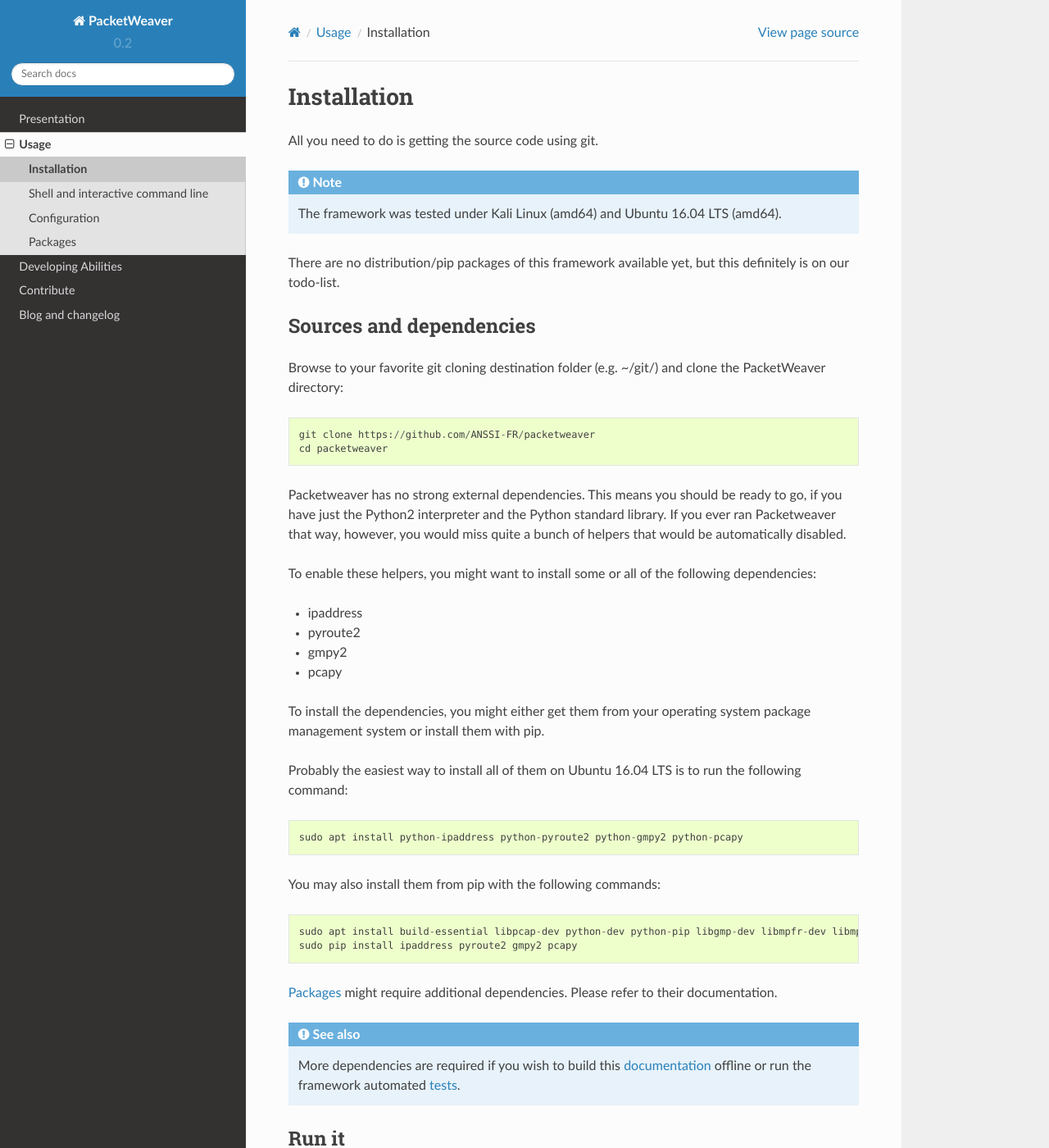
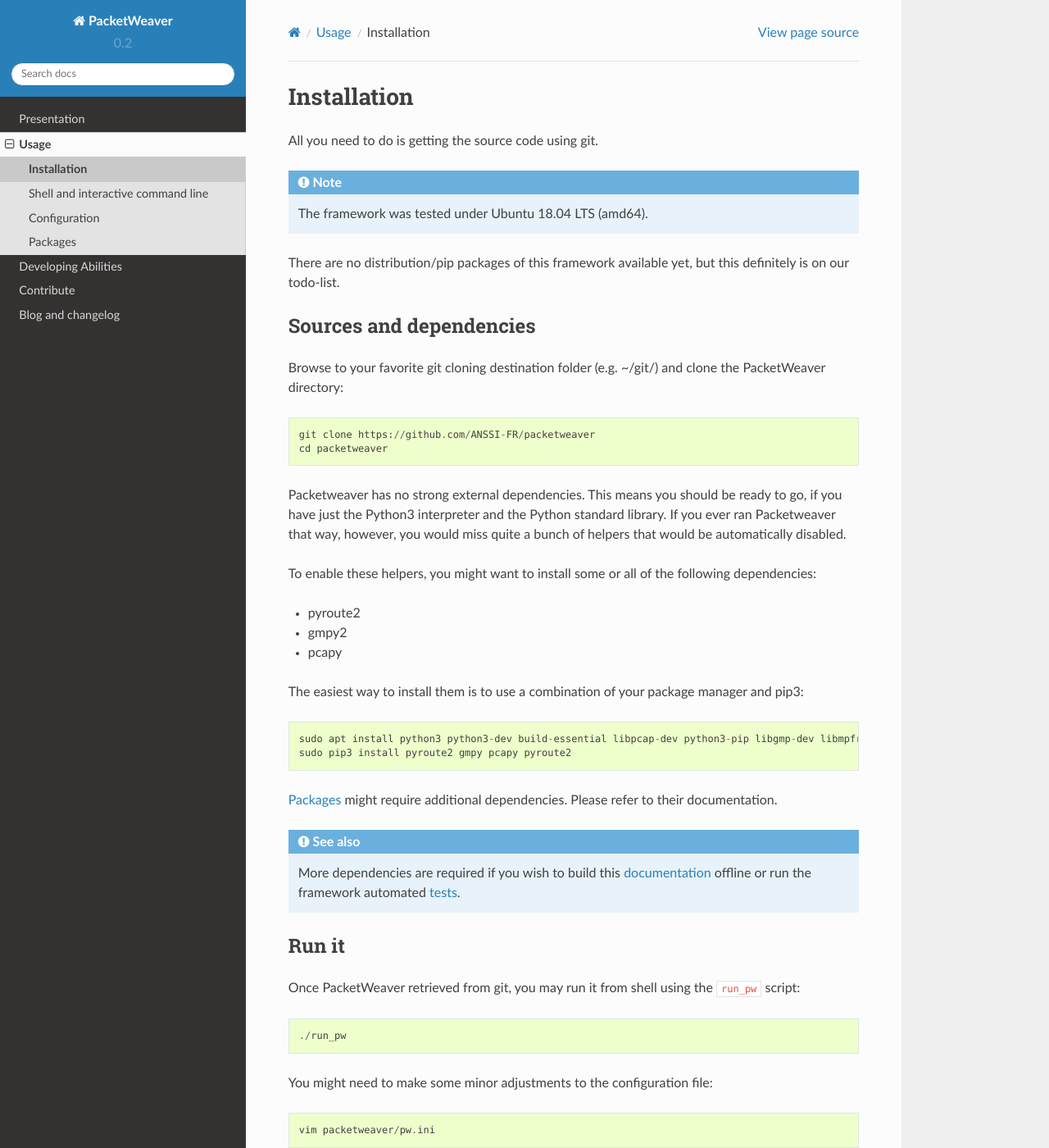
Before and after one commit to ANSSI-FR/packetweaver, a Sphinx documentation site: the page built from packetweaver/doc/source/rst/usage/installation.rst, in a window 1280 px wide and 1400 px high. Shown: the whole window at 82% size. Built offline with Sphinx 7.4.7 and the Read the Docs theme 2.0.0, drawn with Linux system fonts in a browser that asks for light colours.

Commit message:
add py3 modifications to doc

```diff
--- a/packetweaver/doc/source/rst/contribute/build_doc.rst
+++ b/packetweaver/doc/source/rst/contribute/build_doc.rst
@@ -15,7 +15,7 @@ Documentation toolset installation
 
 To install the documentation toolset, you may run the following commands::
 
-    # pip install sphinx pylint
+    # pip3 install sphinx pylint
     # apt install graphviz
 
 Sphinx is the main library that builds the documentation, and *pylint* is used
@@ -25,7 +25,7 @@ Graphviz is installed to give pyreverse access to the png export format.
 If you want to use the `ReadTheDocs theme
 <https://github.com/rtfd/sphinx_rtd_theme>`_, you may install it using::
 
-    pip install sphinx_rtd_theme
+    pip3 install sphinx_rtd_theme
 
 It will be automatically used by the Sphinx configuration file *conf.py*.
 
--- a/packetweaver/doc/source/rst/usage/installation.rst
+++ b/packetweaver/doc/source/rst/usage/installation.rst
@@ -4,7 +4,7 @@ Installation
 ------------
 All you need to do is getting the source code using git.
 
-.. note:: The framework was tested under Kali Linux (amd64) and Ubuntu 16.04 LTS (amd64).
+.. note:: The framework was tested under Ubuntu 18.04 LTS (amd64).
 
 There are no distribution/pip packages of this framework available yet,
 but this definitely is on our todo-list.
@@ -17,29 +17,21 @@ Browse to your favorite git cloning destination folder (e.g. ~/git/) and clone t
     cd packetweaver
 
 Packetweaver has no strong external dependencies. This means you should be
-ready to go, if you have just the Python2 interpreter and the Python standard
+ready to go, if you have just the Python3 interpreter and the Python standard
 library. If you ever ran Packetweaver that way, however, you would miss quite a
 bunch of helpers that would be automatically disabled.
 
 To enable these helpers, you might want to install some or all of the following
 dependencies:
 
-* ipaddress
 * pyroute2
 * gmpy2
 * pcapy
 
-To install the dependencies, you might either get them from your operating
-system package management system or install them with pip.
+The easiest way to install them is to use a combination of your package manager and pip3::
 
-Probably the easiest way to install all of them on Ubuntu 16.04 LTS is to run the following command::
-
-    sudo apt install python-ipaddress python-pyroute2 python-gmpy2 python-pcapy
-
-You may also install them from pip with the following commands::
-
-    sudo apt install build-essential libpcap-dev python-dev python-pip libgmp-dev libmpfr-dev libmpc-dev
-    sudo pip install ipaddress pyroute2 gmpy2 pcapy
+    sudo apt install python3 python3-dev build-essential libpcap-dev python3-pip libgmp-dev libmpfr-dev libmpc-dev
+    sudo pip3 install pyroute2 gmpy pcapy pyroute2
 
 :ref:`Packages <packages-label>` might require additional dependencies. Please refer to their documentation.
 
```
